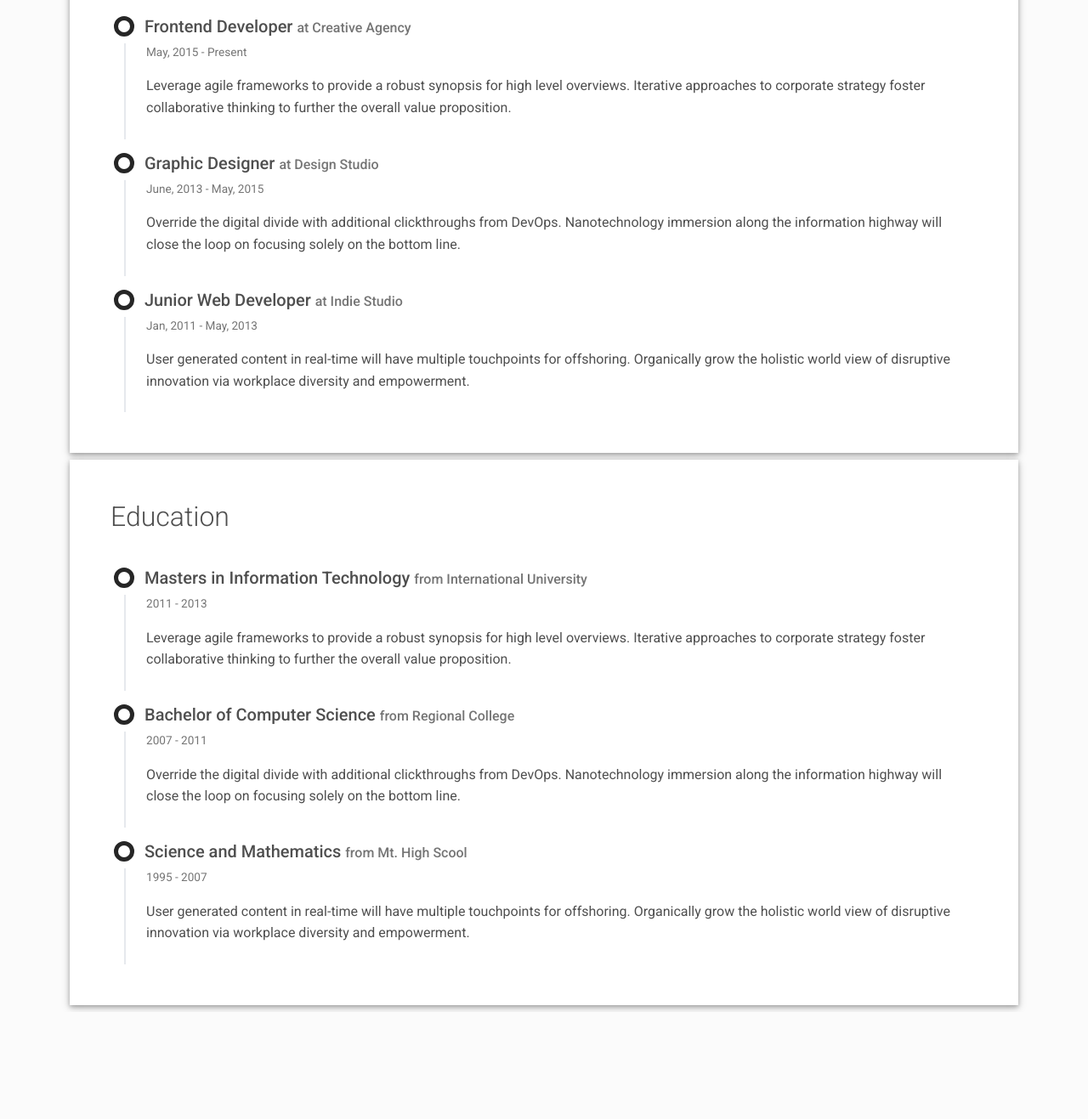
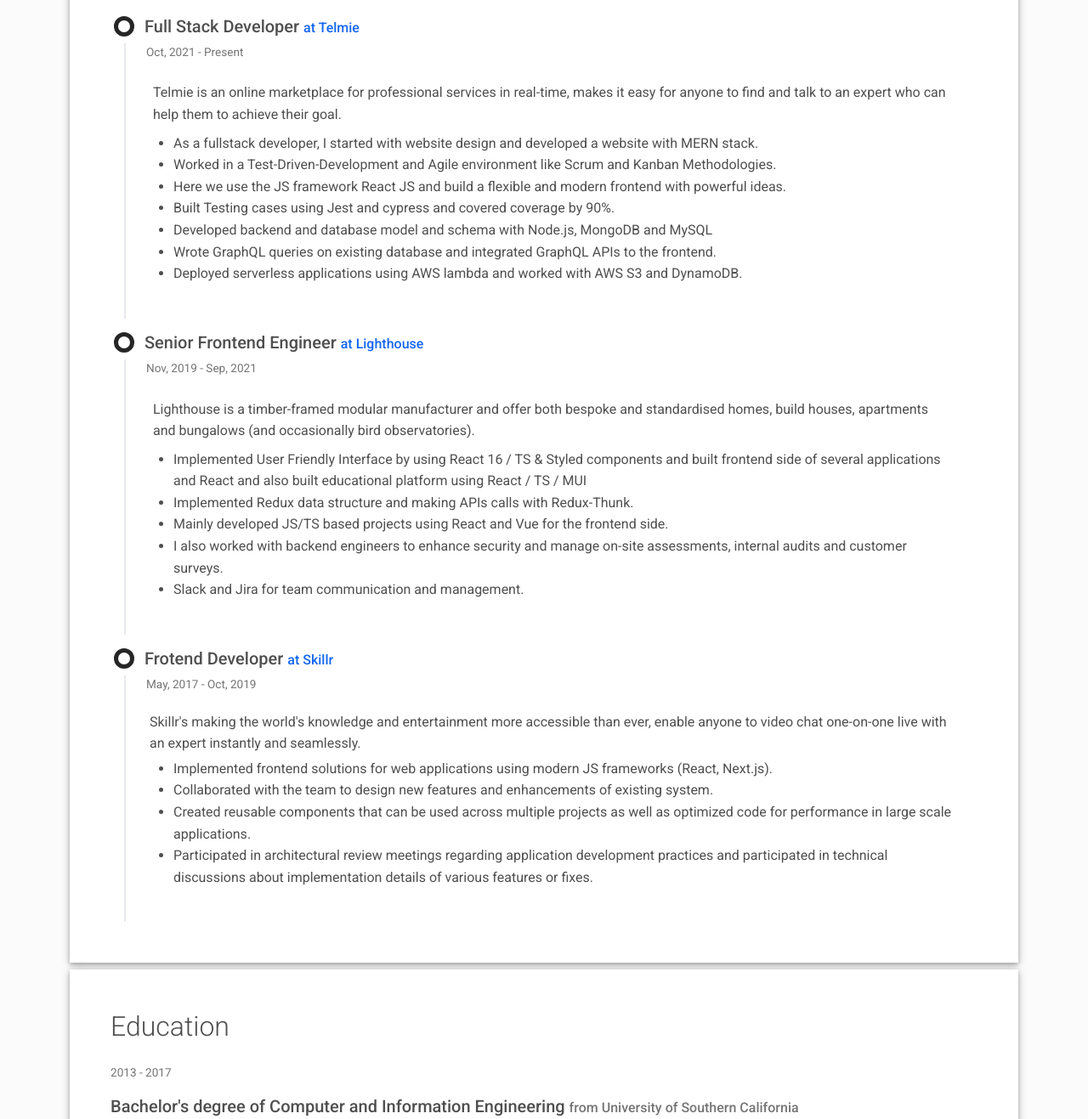
Before and after one commit to tylerminegar01/tylerminegar01.github.io, a plain HTML site: page index.html in a window 1280 px wide. Shown: the part 1170-2487 px from the top of the page at 85% size. Before the commit the page ends 2361 px from the top, so only its background shows below. Drawn offline with Linux system fonts and the light colour scheme.

Commit message:
update experience

```diff
--- a/index.html
+++ b/index.html
@@ -114,28 +114,28 @@
               <div class="col-md-6">
                 <div class="mb-3"><span class="fw-bolder">React</span>
                   <div class="progress my-2 rounded" style="height: 20px">
-                    <div class="progress-bar bg-dark" role="progressbar" data-aos="zoom-in-right" data-aos-delay="100"
+                    <div class="progress-bar bg-info" role="progressbar" data-aos="zoom-in-right" data-aos-delay="100"
                       data-aos-anchor=".skills-section" style="width: 95%;" aria-valuenow="95" aria-valuemin="0"
                       aria-valuemax="100">Master</div>
                   </div>
                 </div>
                 <div class="mb-3"><span class="fw-bolder">VueJS</span>
                   <div class="progress my-2 rounded" style="height: 20px">
-                    <div class="progress-bar bg-dark" role="progressbar" data-aos="zoom-in-right" data-aos-delay="200"
+                    <div class="progress-bar bg-info" role="progressbar" data-aos="zoom-in-right" data-aos-delay="200"
                       data-aos-anchor=".skills-section" style="width: 85%" aria-valuenow="85" aria-valuemin="0"
                       aria-valuemax="100">Expert</div>
                   </div>
                 </div>
                 <div class="mb-3"><span class="fw-bolder">Angular</span>
                   <div class="progress my-2 rounded" style="height: 20px">
-                    <div class="progress-bar bg-dark" role="progressbar" data-aos="zoom-in-right" data-aos-delay="300"
+                    <div class="progress-bar bg-info" role="progressbar" data-aos="zoom-in-right" data-aos-delay="300"
                       data-aos-anchor=".skills-section" style="width: 75%" aria-valuenow="75" aria-valuemin="0"
                       aria-valuemax="100">Advance</div>
                   </div>
                 </div>
                 <div class="mb-3"><span class="fw-bolder">HTML/CSS</span>
                   <div class="progress my-2 rounded" style="height: 20px">
-                    <div class="progress-bar bg-dark" role="progressbar" data-aos="zoom-in-right" data-aos-delay="300"
+                    <div class="progress-bar bg-info" role="progressbar" data-aos="zoom-in-right" data-aos-delay="300"
                       data-aos-anchor=".skills-section" style="width: 90%" aria-valuenow="75" aria-valuemin="0"
                       aria-valuemax="100">Master</div>
                   </div>
@@ -144,28 +144,28 @@
               <div class="col-md-6">
                 <div class="mb-3"><span class="fw-bolder">NodeJS</span>
                   <div class="progress my-2 rounded" style="height: 20px">
-                    <div class="progress-bar bg-dark" role="progressbar" data-aos="zoom-in-right" data-aos-delay="400"
+                    <div class="progress-bar bg-info" role="progressbar" data-aos="zoom-in-right" data-aos-delay="400"
                       data-aos-anchor=".skills-section" style="width: 95%" aria-valuenow="95" aria-valuemin="0"
                       aria-valuemax="100">Master</div>
                   </div>
                 </div>
                 <div class="mb-3"><span class="fw-bolder">PHP</span>
                   <div class="progress my-2 rounded" style="height: 20px">
-                    <div class="progress-bar bg-dark" role="progressbar" data-aos="zoom-in-right" data-aos-delay="400"
+                    <div class="progress-bar bg-info" role="progressbar" data-aos="zoom-in-right" data-aos-delay="400"
                       data-aos-anchor=".skills-section" style="width: 90%" aria-valuenow="90" aria-valuemin="0"
                       aria-valuemax="100">Expert</div>
                   </div>
                 </div>
                 <div class="mb-3"><span class="fw-bolder">Python</span>
                   <div class="progress my-2 rounded" style="height: 20px">
-                    <div class="progress-bar bg-dark" role="progressbar" data-aos="zoom-in-right" data-aos-delay="500"
+                    <div class="progress-bar bg-info" role="progressbar" data-aos="zoom-in-right" data-aos-delay="500"
                       data-aos-anchor=".skills-section" style="width: 85%" aria-valuenow="85" aria-valuemin="0"
                       aria-valuemax="100">Expert</div>
                   </div>
                 </div>
                 <div class="mb-3"><span class="fw-bolder">Java</span>
                   <div class="progress my-2 rounded" style="height: 20px">
-                    <div class="progress-bar bg-dark" role="progressbar" data-aos="zoom-in-right" data-aos-delay="600"
+                    <div class="progress-bar bg-info" role="progressbar" data-aos="zoom-in-right" data-aos-delay="600"
                       data-aos-anchor=".skills-section" style="width: 75%" aria-valuenow="75" aria-valuemin="0"
                       aria-valuemax="100">Advance</div>
                   </div>
@@ -180,33 +180,97 @@
             <div class="timeline">
               <div class="timeline-card timeline-card-info" data-aos="fade-in" data-aos-delay="0">
                 <div class="timeline-head px-4 pt-3">
-                  <div class="h5">Frontend Developer <span class="text-muted h6">at Creative Agency</span></div>
+                  <div class="h5">Full Stack Developer <span class="text-muted h6"><a href="https://www.telmie.com/">at
+                        Telmie</a></span></div>
                 </div>
                 <div class="timeline-body px-4 pb-4">
-                  <div class="text-muted text-small mb-3">May, 2015 - Present</div>
-                  <div>Leverage agile frameworks to provide a robust synopsis for high level overviews. Iterative
-                    approaches to corporate strategy foster collaborative thinking to further the overall value
-                    proposition.</div>
+                  <div class="text-muted text-small mb-3">Oct, 2021 - Present</div>
+                  <div class="p-2">Telmie is an online marketplace for professional services in real-time, makes it easy
+                    for anyone to find and talk to an expert who can help them to achieve their goal.</div>
+                  <ul>
+                    <li>
+                      As a fullstack developer, I started with website design and developed a website with MERN stack.
+                    </li>
+                    <li>
+                      Worked in a Test-Driven-Development and Agile environment like Scrum and Kanban Methodologies.
+                    </li>
+                    <li>
+                      Here we use the JS framework React JS and build a flexible and modern frontend with powerful
+                      ideas.
+                    </li>
+                    <li>
+                      Built Testing cases using Jest and cypress and covered coverage by 90%.
+                    </li>
+                    <li>
+                      Developed backend and database model and schema with Node.js, MongoDB and MySQL
+                    </li>
+                    <li>
+                      Wrote GraphQL queries on existing database and integrated GraphQL APIs to the frontend.
+                    </li>
+                    <li>
+                      Deployed serverless applications using AWS lambda and worked with AWS S3 and DynamoDB.
+                    </li>
+                  </ul>
                 </div>
               </div>
               <div class="timeline-card timeline-card-info" data-aos="fade-in" data-aos-delay="200">
                 <div class="timeline-head px-4 pt-3">
-                  <div class="h5">Graphic Designer <span class="text-muted h6">at Design Studio</span></div>
+                  <div class="h5">Senior Frontend Engineer <span class="text-muted h6"><a
+                        href="https://lighthouse.co.uk">at Lighthouse</a></span></div>
                 </div>
                 <div class="timeline-body px-4 pb-4">
-                  <div class="text-muted text-small mb-3">June, 2013 - May, 2015</div>
-                  <div>Override the digital divide with additional clickthroughs from DevOps. Nanotechnology immersion
-                    along the information highway will close the loop on focusing solely on the bottom line.</div>
+                  <div class="text-muted text-small mb-3">Nov, 2019 - Sep, 2021</div>
+                  <div class="p-2">Lighthouse is a timber-framed modular manufacturer and offer both bespoke and
+                    standardised homes, build houses, apartments and bungalows (and
+                    occasionally bird observatories).</div>
+                  <ul>
+                    <li>
+                      Implemented User Friendly Interface by using React 16 / TS & Styled components and built frontend
+                      side of several applications and React and also built educational platform using React / TS / MUI
+                    </li>
+                    <li>
+                      Implemented Redux data structure and making APIs calls with Redux-Thunk.
+                    </li>
+                    <li>
+                      Mainly developed JS/TS based projects using React and Vue for the frontend side.
+                    </li>
+                    <li>
+                      I also worked with backend engineers to enhance security and manage on-site assessments,
+                      internal audits and customer surveys.
+                    </li>
+                    <li>
+                      Slack and Jira for team communication and management.
+                    </li>
+                  </ul>
                 </div>
               </div>
               <div class="timeline-card timeline-card-info" data-aos="fade-in" data-aos-delay="400">
                 <div class="timeline-head px-4 pt-3">
-                  <div class="h5">Junior Web Developer <span class="text-muted h6">at Indie Studio</span></div>
+                  <div class="h5">Frotend Developer <span class="text-muted h6"><a href="https://linktr.ee/skillrinc">at Skillr</a></span></div>
                 </div>
                 <div class="timeline-body px-4 pb-4">
-                  <div class="text-muted text-small mb-3">Jan, 2011 - May, 2013</div>
-                  <div>User generated content in real-time will have multiple touchpoints for offshoring. Organically
-                    grow the holistic world view of disruptive innovation via workplace diversity and empowerment.</div>
+                  <div class="text-muted text-small mb-3">May, 2017 - Oct, 2019</div>
+                  <div class="p-1">Skillr's making the world's knowledge and entertainment more accessible than ever,
+                    enable anyone to video chat one-on-one live with an expert instantly and seamlessly.</div>
+                  <ul>
+                    <li>
+                      Implemented frontend solutions for web applications using modern JS frameworks (React, Next.js).
+                    </li>
+                    <li>
+                      Collaborated with the team to design new features and enhancements of
+                      existing system.
+                    </li>
+                    <li>
+                      Created reusable components that can be used across multiple projects as well as optimized code
+                      for performance in large scale applications.
+                    </li>
+                    <li>
+                      Participated in architectural review meetings regarding application development
+                      practices and participated in technical discussions about implementation
+                      details of various features or fixes.
+                    </li>
+                  </ul>
+                </div>
               </div>
             </div>
           </div>
@@ -215,39 +279,10 @@
       <div class="shadow-1-strong bg-white my-2 p-5" id="education">
         <div class="education-section">
           <h2 class="h2 fw-light mb-4">Education</h2>
-            <div class="timeline">
-              <div class="timeline-card timeline-card-success" data-aos="fade-in" data-aos-delay="0">
-                <div class="timeline-head px-4 pt-3">
-                  <div class="h5">Masters in Information Technology <span class="text-muted h6">from International
-                      University</span> </div>
-                </div>
-                <div class="timeline-body px-4 pb-4">
-                  <div class="text-muted text-small mb-3">2011 - 2013</div>
-                  <div>Leverage agile frameworks to provide a robust synopsis for high level overviews. Iterative
-                    approaches to corporate strategy foster collaborative thinking to further the overall value
-                    proposition.</div>
-                </div>
-              </div>
-              <div class="timeline-card timeline-card-success" data-aos="fade-in" data-aos-delay="200">
-                <div class="timeline-head px-4 pt-3">
-                  <div class="h5">Bachelor of Computer Science <span class="text-muted h6">from Regional College</span>
-                  </div>
-                </div>
-                <div class="timeline-body px-4 pb-4">
-                  <div class="text-muted text-small mb-3">2007 - 2011</div>
-                  <div>Override the digital divide with additional clickthroughs from DevOps. Nanotechnology immersion
-                    along the information highway will close the loop on focusing solely on the bottom line.</div>
-                </div>
-              </div>
-              <div class="timeline-card timeline-card-success" data-aos="fade-in" data-aos-delay="400">
-                <div class="timeline-head px-4 pt-3">
-                  <div class="h5">Science and Mathematics <span class="text-muted h6">from Mt. High Scool</span> </div>
-                </div>
-                <div class="timeline-body px-4 pb-4">
-                  <div class="text-muted text-small mb-3">1995 - 2007</div>
-                  <div>User generated content in real-time will have multiple touchpoints for offshoring. Organically
-                    grow the holistic world view of disruptive innovation via workplace diversity and empowerment.</div>
-                </div>
+          <div class="text-muted text-small mb-3">2013 - 2017</div>
+          <div class="h5">Bachelor's degree of Computer and Information Engineering <span class="text-muted h6">from
+              University of Southern California</span> </div>
+
         </div>
       </div>
     </div>
```
Lines whose indentation alone changed are shown as unchanged.
